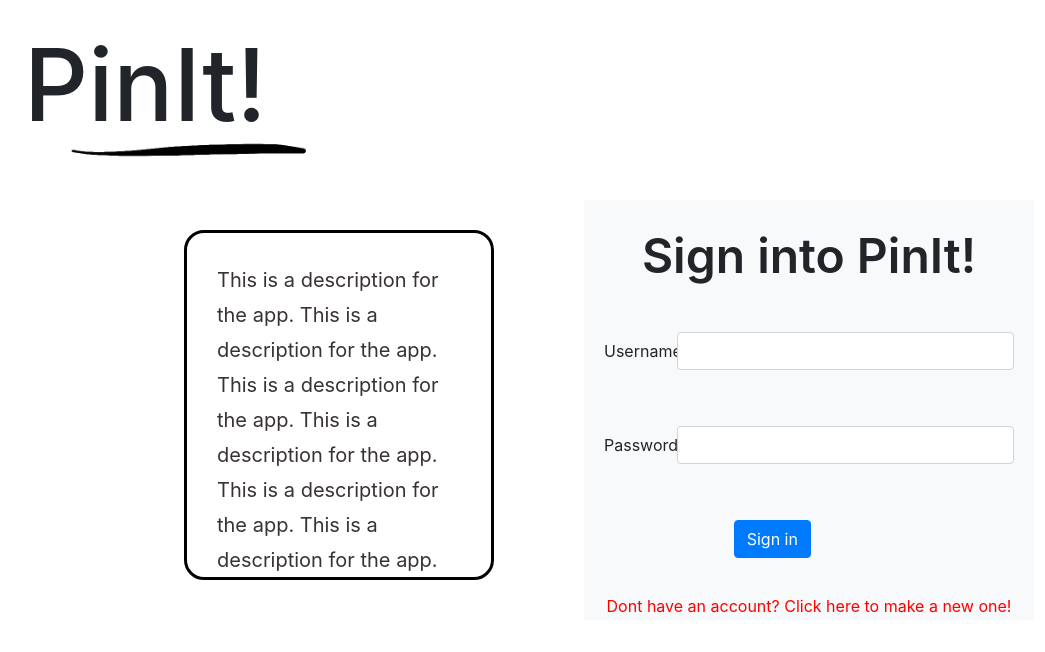
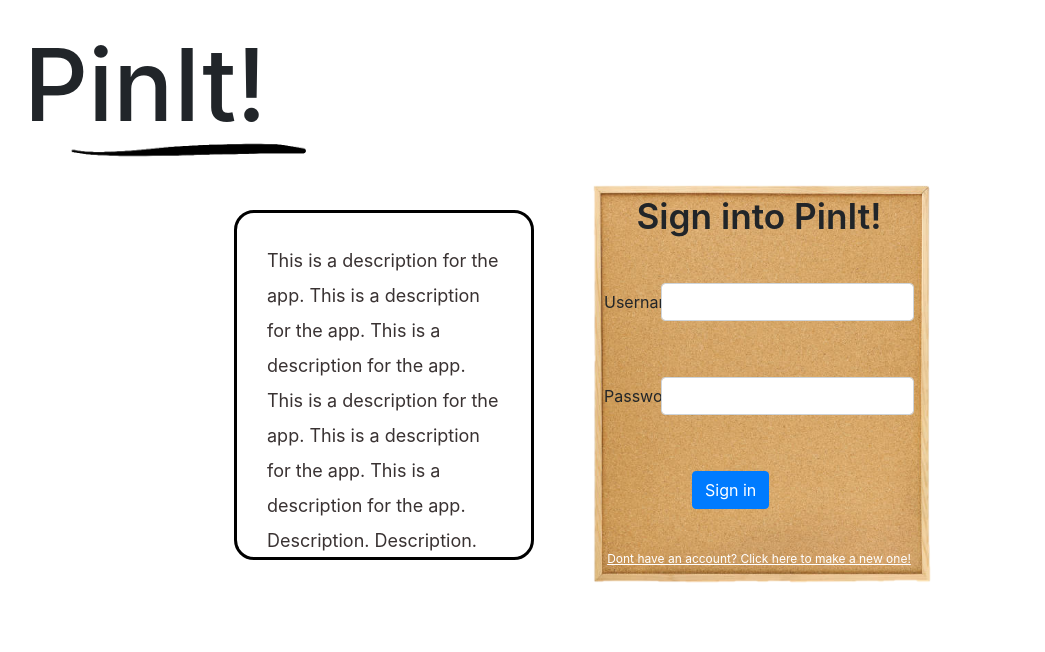
Before and after one commit to TiagoF99/PinIt, a React (Create React App) app in the folder app/frontend/: page / in a window 1280 px wide. Shown: the top 652 px of the page, without its empty margins (16-1061 px from the left). Built offline with nearby package versions, Linux system fonts and the light colour scheme.

Commit message:
added board and edited css

```diff
--- a/app/frontend/src/component/StartPage.js
+++ b/app/frontend/src/component/StartPage.js
@@ -23,7 +23,7 @@ export default class StartPage extends Component {
         This is a description for the app. This is a description
         for the app. This is a description for the app. This is
         a description for the app. This is a description for
-        the app. </div>
+        the app. Description. Description. </div>
       </main>
     );
   }
--- a/app/frontend/src/component/startpgComponents/Login.js
+++ b/app/frontend/src/component/startpgComponents/Login.js
@@ -44,8 +44,8 @@ export default class Login extends Component {
 
   render() {
     return (
-      <form id="loginform" className="bg-light">
-        <div id="logintitle"> Sign into PinIt! </div>
+      <form id="loginform">
+        <div id="logintitle" > Sign into PinIt! </div>
         <div className="form-group row">
           <label htmlFor="inputEmail3" className="col-sm-2 col-form-label">Username</label>
           <div className="col-sm-10">
@@ -66,7 +66,9 @@ export default class Login extends Component {
           </div>
         </div>
 
-        <Link to="/Register" style={{color: "red"}}>Dont have an account? Click here to make a new one!</Link>
+        <Link to="/Register" style={{color: "white", textDecorationLine: 'underline', fontSize: "12px"}}>
+          Dont have an account? Click here to make a new one!
+        </Link>
       </form>
 
     );
--- a/app/frontend/src/index.css
+++ b/app/frontend/src/index.css
@@ -13,7 +13,7 @@ body {
   -moz-osx-font-smoothing: grayscale;
 }
 
-/* Login Page */
+/* LoginPage */
 
 #apptitle {
   position: absolute;
@@ -28,17 +28,19 @@ body {
 
 #logintitle {
   text-align: center;
-  font-size: 300%;
+  font-size: 220%;
   font-weight: 600;
+  top: 30px;
 }
 
 #loginform {
   position: absolute;
-  width: 450px;
+  width: 350px;
   height: 420px;
   left: 600px;
-  top: 200px;
+  top: 170px;
   text-align: center;
+  background-image: url("/image/transparent-board.png");
 }
 
 #loginform > div {
@@ -47,11 +49,11 @@ body {
 
 #description {
   position: absolute;
-  width: 310px;
+  width: 300px;
   height: 350px;
-  left: 200px;
-  top: 230px;
-  font-size: 20px;
+  left: 250px;
+  top: 210px;
+  font-size: 18px;
   line-height: 35px;
   color: #393232;
   border: 3px solid black;
@@ -61,7 +63,7 @@ body {
   background: rgba(255, 255, 255, 0.85);
 }
 
-/* User Page */
+/* UserPage */
 
 #user-main {
   padding: 5% 5% 5% 10%;
@@ -95,6 +97,7 @@ body {
   border-bottom: .02px solid #bfb8b88f;
 }
 /* Other */
+
 code {
   font-family: source-code-pro, Menlo, Monaco, Consolas, 'Courier New',
     monospace;
```
Also changed, not shown: app/frontend/public/image/transparent-board.png (added).
